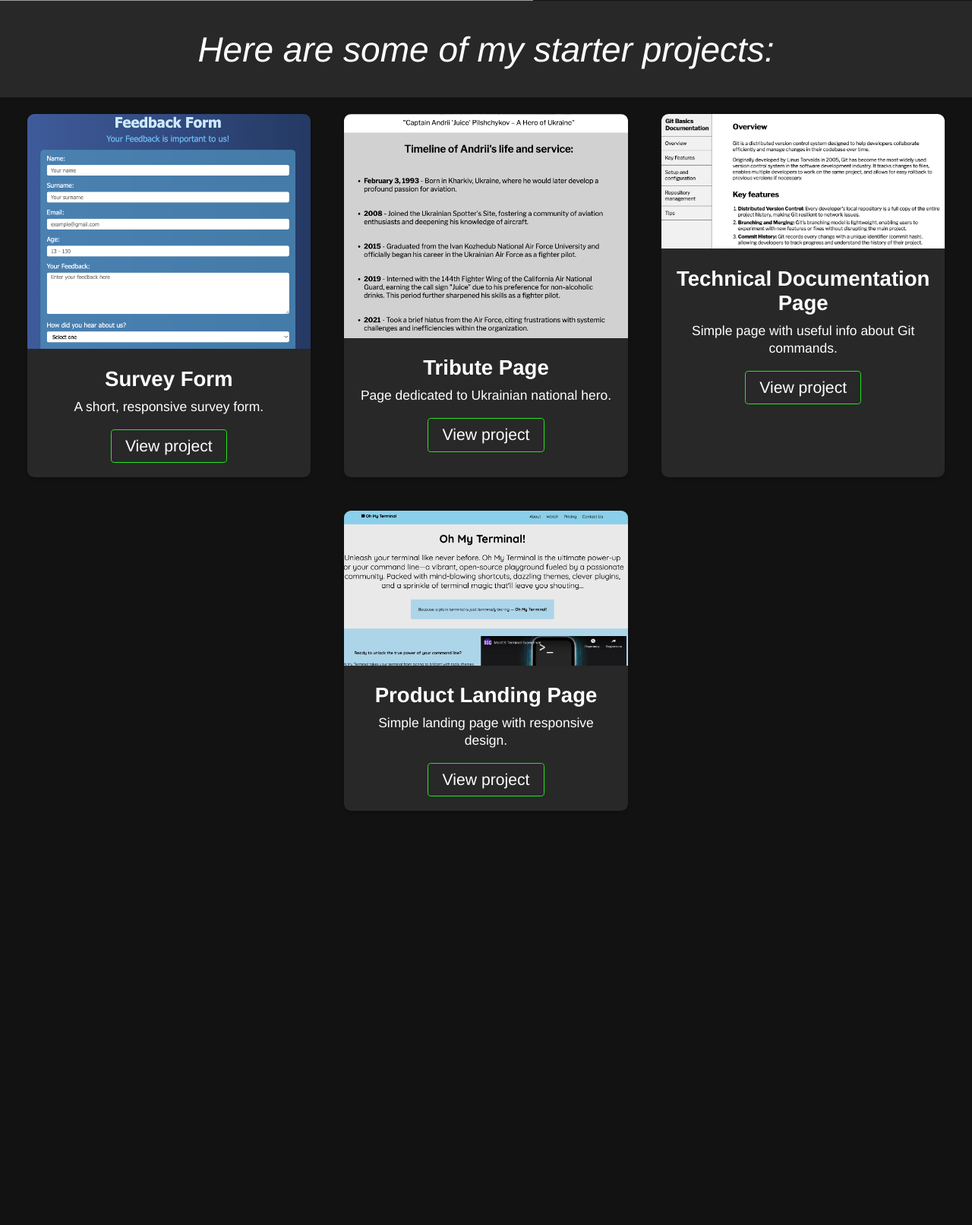
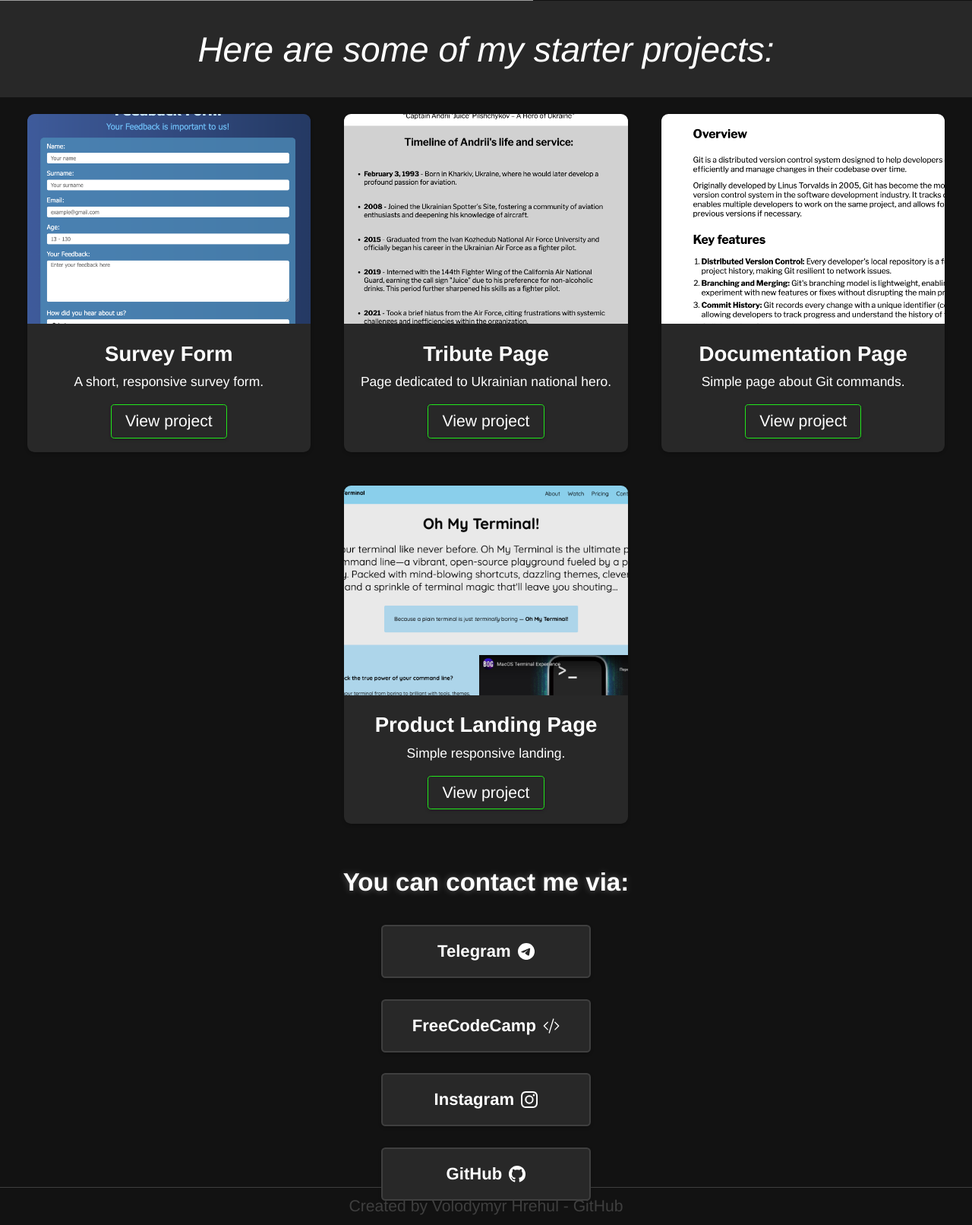
Before and after one commit to Premisterio/Mini-projects, a PHP site: page / in a window 1280 px wide. Shown: the part 860-2472 px from the top of the page at 76% size. Before the commit the page ends 1927 px from the top, so only its background shows below. Run offline with PHP 8.4, Linux system fonts and the light colour scheme; grey boxes are pictures that could not be loaded.

Commit message:
Personal portfolio project finished

```diff
--- a/portfolio-proj/index.html
+++ b/portfolio-proj/index.html
@@ -20,7 +20,7 @@
         </label>
 
         <!-- Navbar -->
-        <nav id="nav-bar">
+        <nav id="navbar">
             <ul class="nav-ul">
                 <li><a href="#welcome-section">About</a></li>
                 <li><a href="#projects">Projects</a></li>
@@ -40,6 +40,7 @@
         </div>
     </section>
 
+    <!-- h1 above projects -->
     <h1 class="project-section-h1">Here are some of my starter projects:</h1>
 
     <!-- Projects section -->
@@ -50,7 +51,7 @@
                 <h3>Survey Form</h3>
                 <p>A short, responsive survey form.
                 </p>
-                <a href="#" class="btn" target="_blank">View project</a>
+                <a href="https://www.freecodecamp.org/learn/2022/responsive-web-design/build-a-survey-form-project/build-a-survey-form" class="btn" target="_blank">View project</a>
             </div>
         </div>
         <div class="project-tile">
@@ -58,34 +59,53 @@
             <div class="tile-content">
                 <h3>Tribute Page</h3>
                 <p>Page dedicated to Ukrainian national hero.</p>
-                <a href="#" class="btn" target="_blank">View project</a>
+                <a href="https://www.freecodecamp.org/learn/2022/responsive-web-design/build-a-tribute-page-project/build-a-tribute-page" class="btn" target="_blank">View project</a>
             </div>
         </div>
         <div class="project-tile">
             <img src="doc-page.png" alt="">
             <div class="tile-content">
-                <h3>Technical Documentation Page</h3>
-                <p>Simple page with useful info about Git commands.</p>
-                <a href="#" class="btn" target="_blank">View project</a>
+                <h3>Documentation Page</h3>
+                <p>Simple page about Git commands.</p>
+                <a href="https://www.freecodecamp.org/learn/2022/responsive-web-design/build-a-technical-documentation-page-project/build-a-technical-documentation-page" class="btn" target="_blank">View project</a>
             </div>
         </div>
         <div class="project-tile">
             <img src="prod-landing.png" alt="">
             <div class="tile-content">
                 <h3>Product Landing Page</h3>
-                <p>Simple landing page with responsive design.</p>
-                <a href="#" class="btn" target="_blank">View project</a>
+                <p>Simple responsive landing.</p>
+                <a href="https://www.freecodecamp.org/learn/2022/responsive-web-design/build-a-product-landing-page-project/build-a-product-landing-page" class="btn" target="_blank">View project</a>
             </div>
         </div>
     </section>
 
     <!-- Contacts section -->
-    <!-- Includes:
-    - links to socials
-    - icons
-    - animations
-    -->
-    <section id="contacts"></section>
+    <section id="contacts">
+        <h2>You can contact me via:</h2>
+        <div class="icon-container">
+            <div class="icon">
+                <a href="https://t.me/premisterio" target="_blank">Telegram <svg xmlns="http://www.w3.org/2000/svg" width="16" height="16" fill="currentColor" class="bi bi-telegram" viewBox="0 0 16 16">
+                    <path d="M16 8A8 8 0 1 1 0 8a8 8 0 0 1 16 0M8.287 5.906q-1.168.486-4.666 2.01-.567.225-.595.442c-.03.243.275.339.69.47l.175.055c.408.133.958.288 1.243.294q.39.01.868-.32 3.269-2.206 3.374-2.23c.05-.012.12-.026.166.016s.042.12.037.141c-.03.129-1.227 1.241-1.846 1.817-.193.18-.33.307-.358.336a8 8 0 0 1-.188.186c-.38.366-.664.64.015 1.088.327.216.589.393.85.571.284.194.568.387.936.629q.14.092.27.187c.331.236.63.448.997.414.214-.02.435-.22.547-.82.265-1.417.786-4.486.906-5.751a1.4 1.4 0 0 0-.013-.315.34.34 0 0 0-.114-.217.53.53 0 0 0-.31-.093c-.3.005-.763.166-2.984 1.09"/>
+                  </svg></a>
+            </div>
+            <div class="icon">
+                <a href="https://www.freecodecamp.org/Premisterio" target="_blank">FreeCodeCamp <svg xmlns="http://www.w3.org/2000/svg" width="16" height="16" fill="currentColor" class="bi bi-code-slash" viewBox="0 0 16 16">
+                    <path d="M10.478 1.647a.5.5 0 1 0-.956-.294l-4 13a.5.5 0 0 0 .956.294zM4.854 4.146a.5.5 0 0 1 0 .708L1.707 8l3.147 3.146a.5.5 0 0 1-.708.708l-3.5-3.5a.5.5 0 0 1 0-.708l3.5-3.5a.5.5 0 0 1 .708 0m6.292 0a.5.5 0 0 0 0 .708L14.293 8l-3.147 3.146a.5.5 0 0 0 .708.708l3.5-3.5a.5.5 0 0 0 0-.708l-3.5-3.5a.5.5 0 0 0-.708 0"/>
+                  </svg></a>
+            </div>
+            <div class="icon">
+                <a href="https://www.instagram.com/premisterio/" target="_blank">Instagram <svg xmlns="http://www.w3.org/2000/svg" width="16" height="16" fill="currentColor" class="bi bi-instagram" viewBox="0 0 16 16">
+                    <path d="M8 0C5.829 0 5.556.01 4.703.048 3.85.088 3.269.222 2.76.42a3.9 3.9 0 0 0-1.417.923A3.9 3.9 0 0 0 .42 2.76C.222 3.268.087 3.85.048 4.7.01 5.555 0 5.827 0 8.001c0 2.172.01 2.444.048 3.297.04.852.174 1.433.372 1.942.205.526.478.972.923 1.417.444.445.89.719 1.416.923.51.198 1.09.333 1.942.372C5.555 15.99 5.827 16 8 16s2.444-.01 3.298-.048c.851-.04 1.434-.174 1.943-.372a3.9 3.9 0 0 0 1.416-.923c.445-.445.718-.891.923-1.417.197-.509.332-1.09.372-1.942C15.99 10.445 16 10.173 16 8s-.01-2.445-.048-3.299c-.04-.851-.175-1.433-.372-1.941a3.9 3.9 0 0 0-.923-1.417A3.9 3.9 0 0 0 13.24.42c-.51-.198-1.092-.333-1.943-.372C10.443.01 10.172 0 7.998 0zm-.717 1.442h.718c2.136 0 2.389.007 3.232.046.78.035 1.204.166 1.486.275.373.145.64.319.92.599s.453.546.598.92c.11.281.24.705.275 1.485.039.843.047 1.096.047 3.231s-.008 2.389-.047 3.232c-.035.78-.166 1.203-.275 1.485a2.5 2.5 0 0 1-.599.919c-.28.28-.546.453-.92.598-.28.11-.704.24-1.485.276-.843.038-1.096.047-3.232.047s-2.39-.009-3.233-.047c-.78-.036-1.203-.166-1.485-.276a2.5 2.5 0 0 1-.92-.598 2.5 2.5 0 0 1-.6-.92c-.109-.281-.24-.705-.275-1.485-.038-.843-.046-1.096-.046-3.233s.008-2.388.046-3.231c.036-.78.166-1.204.276-1.486.145-.373.319-.64.599-.92s.546-.453.92-.598c.282-.11.705-.24 1.485-.276.738-.034 1.024-.044 2.515-.045zm4.988 1.328a.96.96 0 1 0 0 1.92.96.96 0 0 0 0-1.92m-4.27 1.122a4.109 4.109 0 1 0 0 8.217 4.109 4.109 0 0 0 0-8.217m0 1.441a2.667 2.667 0 1 1 0 5.334 2.667 2.667 0 0 1 0-5.334"/>
+                  </svg></a>
+            </div>
+            <div class="icon">
+                <a href="https://github.com/Premisterio" id="profile-link" target="_blank">GitHub <svg xmlns="http://www.w3.org/2000/svg" width="16" height="16" fill="currentColor" class="bi bi-github" viewBox="0 0 16 16">
+                    <path d="M8 0C3.58 0 0 3.58 0 8c0 3.54 2.29 6.53 5.47 7.59.4.07.55-.17.55-.38 0-.19-.01-.82-.01-1.49-2.01.37-2.53-.49-2.69-.94-.09-.23-.48-.94-.82-1.13-.28-.15-.68-.52-.01-.53.63-.01 1.08.58 1.23.82.72 1.21 1.87.87 2.33.66.07-.52.28-.87.51-1.07-1.78-.2-3.64-.89-3.64-3.95 0-.87.31-1.59.82-2.15-.08-.2-.36-1.02.08-2.12 0 0 .67-.21 2.2.82.64-.18 1.32-.27 2-.27s1.36.09 2 .27c1.53-1.04 2.2-.82 2.2-.82.44 1.1.16 1.92.08 2.12.51.56.82 1.27.82 2.15 0 3.07-1.87 3.75-3.65 3.95.29.25.54.73.54 1.48 0 1.07-.01 1.93-.01 2.2 0 .21.15.46.55.38A8.01 8.01 0 0 0 16 8c0-4.42-3.58-8-8-8"/>
+                  </svg></a>
+            </div>
+        </div>
+    </section>
 
     <!-- Footer -->
     <section id="footer">
--- a/portfolio-proj/styles.css
+++ b/portfolio-proj/styles.css
@@ -1,18 +1,12 @@
 /* Color palette variables */
 :root {
-    --text: #FFF;
-    /* Acid green, green, lighter green */
+  --text: #fff;
   --primary-1: #22e81c;
   --primary-2: #55eb44;
   --primary-3: #74ef60;
-    /* Black, dark grey, light grey */
   --dark-1: #121212;
   --dark-2: #282828;
   --dark-3: #3f3f3f;
-    /* Dark green, lighter dark green, grey green */
-    --tonal-1: #1a2417;
-    --tonal-2: #2f392c;
-    --tonal-3: #464e43;
 }
 
 /* CSS Reset + font + smooth scroll */
@@ -27,7 +21,7 @@
 
 /* Padding for nav scroll */
 html {
-    scroll-padding-top: 3rem;
+  scroll-padding-top: 9.5rem;
   background-color: var(--dark-2);
 }
 
@@ -209,13 +232,14 @@ html {
   background-color: var(--dark-2);
   border-radius: 0.5rem;
   overflow: hidden;
-    box-shadow: 0px 2px 4px rgba(0,0,0,0.2);
+  box-shadow: 0px 2px 4px rgba(0, 0, 0, 0.2);
   margin: 1.2rem;
 }
 
 .project-tile img {
   width: 100%;
-    height: auto;
+  height: 15rem;
+  object-fit: cover;
 }
 
 .tile-content {
@@ -245,11 +269,14 @@ html {
   margin-top: 1rem;
   color: var(--text);
   text-align: center;
+  box-shadow: 0 2px 4px rgba(0, 0, 0, 0.2);
+  transition: transform 0.3s ease-in-out, background-color 0.3s ease-in-out;
 }
 
 .btn:hover {
   background-color: var(--primary-1);
   color: var(--dark-1);
+  transform: scale(1.1);
 }
 
 .btn:active {
@@ -257,30 +284,118 @@ html {
   color: var(--dark-1);
 }
 
+/* Contacts section */
+#contacts {
+  height: 57vh;
+  text-align: center;
+  background-color: var(--dark-1);
+  padding: 2rem;
+}
 
+#contacts h2 {
+  font-size: 1.8rem;
+  color: var(--text);
+  margin-bottom: 2rem;
+  text-shadow: 0 0 0.5rem rgba(255, 255, 255, 0.3);
+}
 
-/* DON'T TOUCH */
-/* ADD ANIMATIONS TO NAV, PROJECTS, h1 and else */
-/* REFRACTOR LATER */
-/* ADD DARK MODE TO FOOTER */
+.icon-container {
+  display: flex;
+  flex-direction: column;
+  align-items: center;
+  justify-content: center;
+  gap: 1.5rem;
+}
+
+.icon {
+  display: flex;
+  flex-direction: column;
+  align-items: center;
+  justify-content: center;
+  background-color: var(--dark-2);
+  border: 2px solid var(--dark-3);
+  border-radius: 0.3rem;
+  width: 15rem;
+  height: 3.8rem;
+  box-shadow: 0 2px 4px rgba(0, 0, 0, 0.2);
+  transition: transform 0.3s, box-shadow 0.3s;
+  gap: 2rem;
+}
+
+.icon:hover {
+  transform: scale(1.1);
+  box-shadow: 0 4px 8px rgba(0, 0, 0, 0.2);
+  border: 1px solid var(--primary-2);
+}
+
+.icon a {
+  text-decoration: none;
+  color: var(--text);
+  font-size: 0.9em;
+  font-weight: bold;
+  text-align: center;
+  color: var(--text);
+  font-size: 1.2rem;
+  display: flex;
+  align-items: center;
+  gap: 0.5rem;
+}
+
+.icon a svg {
+  fill: var(--text);
+  width: 1.2rem;
+  height: 1.2rem;
+  transition: fill 0.3s;
+}
+
+.icon:hover a svg {
+  fill: var(--primary-2);
+}
+
 /* Footer */
 #footer {
-    visibility: hidden; /* REMOVE THIS LINE */
   padding: 0.7rem 0 0.7rem 0;
-    background-color: #ddd;
+  background-color: var(--dark-1);
+  color: var(--dark-3);
+  border-top: 1px solid var(--dark-3);
   text-align: center;
-    position: fixed;
   bottom: 0;
   width: 100%;
 }
 
 .footer-a {
   text-decoration: none;
+  color: var(--dark-3);
+  cursor: pointer;
 }
 
-/* Reduced scroll motion */
+.footer-a:hover {
+  color: var(--primary-2);
+}
+
+.footer-a:active {
+  color: var(--primary-3);
+}
+
+/* Prefers reduced motion */
 @media (prefers-reduced-motion) {
   html {
     scroll-behavior: auto;
   }
+
+  .tile-content .btn {
+    transition: none;
   }
+
+  .btn:hover {
+    transform: none;
+  }
+
+  .icon {
+    transition: none;
+  }
+
+  .icon:hover {
+    transform: none;
+  }
+}
```
Also changed, not shown: other parts of portfolio-proj/styles.css (+40 -11 lines). Lines whose indentation alone changed are shown as unchanged.
